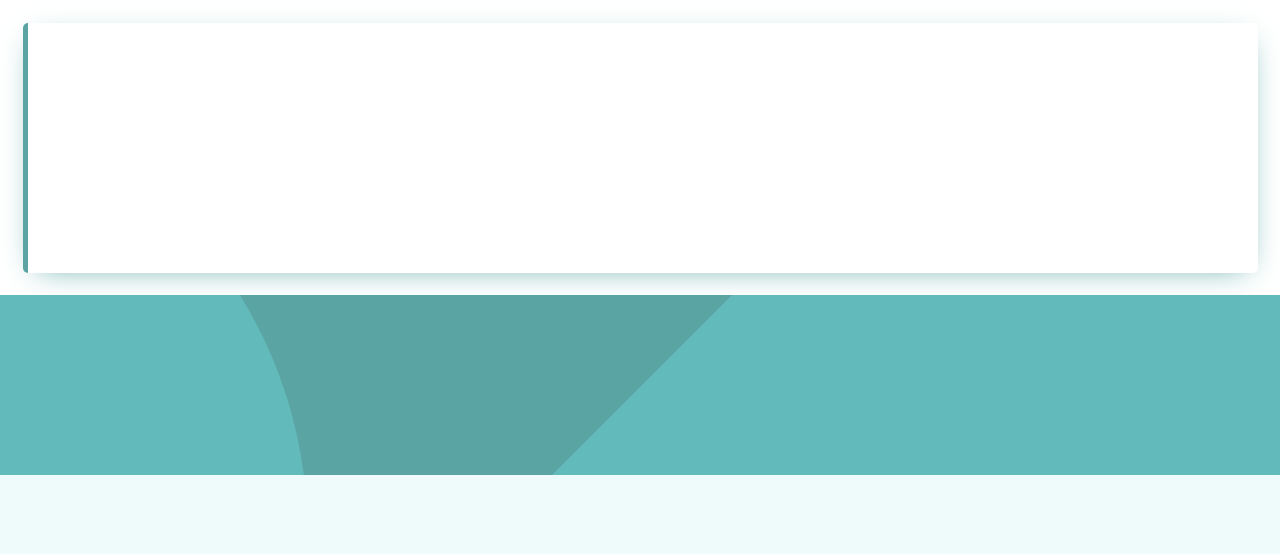
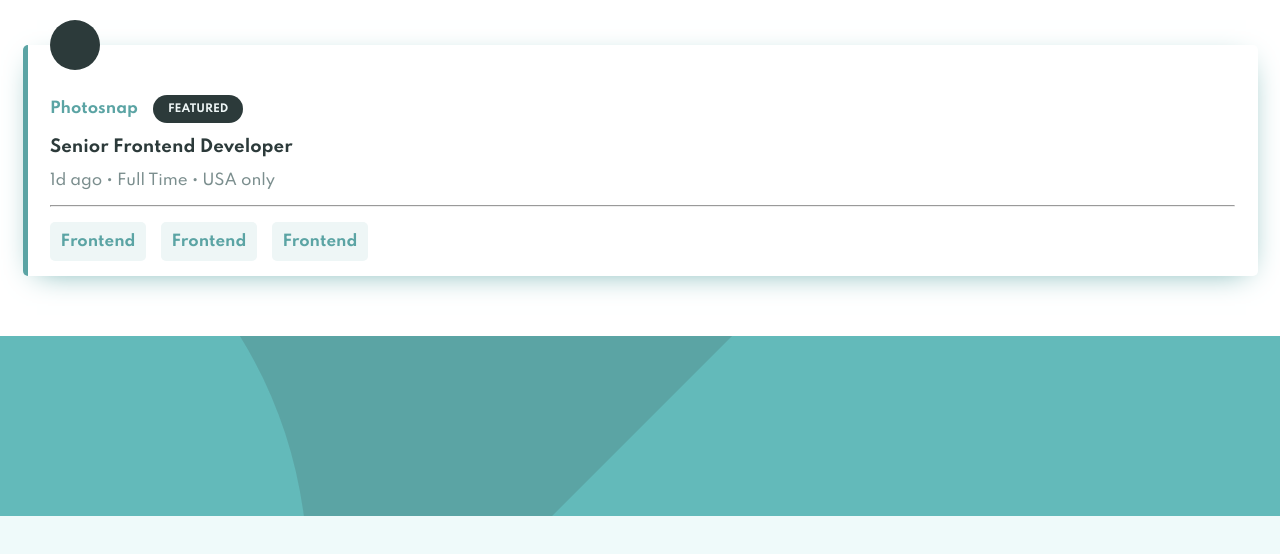
Before and after one commit to Lopez089/job-listing, a React (Create React App) app: page / in a window 1280 px wide. Shown: the top 554 px of the page. Built offline with nearby package versions, Linux system fonts and the light colour scheme.

Commit message:
componet cardjob

```diff
--- a/src/app.scss
+++ b/src/app.scss
@@ -8,6 +8,7 @@
   --Very-Dark-Grayish-Cyan: hsl(180, 14%, 20%);
   font-size: 15px;
   font-family: "Spartan", sans-serif;
+  --border-radius: 5px;
 }
 
 * {
@@ -25,6 +26,24 @@ html {
   }
 }
 
+.h2 {
+  font-size: 1rem;
+  font-weight: 700;
+  color: var(--Dark-Cyan);
+}
+
+.h2__tab-info {
+  @extend .h2;
+  font-size: 0.7rem;
+  color: var(--Light-Grayish-Cyan-Filter-Table);
+}
+
+.h1 {
+  font-size: 1.1rem;
+  font-weight: 700;
+  color: var(--Very-Dark-Grayish-Cyan);
+}
+
 .wrap {
-  padding: 1.5rem;
+  padding: 3rem 1.5rem;
 }
--- a/src/components/cardJob/cardJob.tsx
+++ b/src/components/cardJob/cardJob.tsx
@@ -1,7 +1,48 @@
 import React from "react";
 import "./cardjob.scss";
 
+import "../tab/tab-info.scss";
+import "../tab/tab-languaje.scss";
+
+const TabInfo = () => {
+  return (
+    <div className="tab-info-featured">
+      <h1 className="h2__tab-info">FEATURED</h1>
+    </div>
+  );
+};
+
+const TabLanguajes = () => {
+  return (
+    <div className="tab-languaje">
+      <h1 className="h2">Frontend</h1>
+    </div>
+  );
+};
+
 const CardJob = () => {
-  return <article className="card-job featured"></article>;
+  return (
+    <article className="card-job featured">
+      <div className="logo"></div>
+      <div className="wrapper-card">
+        <div className="row-card">
+          <h1 className="h2">Photosnap</h1>
+          <TabInfo />
+        </div>
+        <div className="row-card">
+          <h1 className="h1">Senior Frontend Developer</h1>
+        </div>
+        <div className="row-card">
+          <p className="info">1d ago &#8226; Full Time &#8226; USA only</p>
+        </div>
+        <div className="row-card">
+          <hr />
+        </div>
+        <div className="row-card">
+          <TabLanguajes /> <TabLanguajes /> <TabLanguajes />
+        </div>
+      </div>
+    </article>
+  );
 };
 export default CardJob;
--- a/src/components/cardJob/cardjob.scss
+++ b/src/components/cardJob/cardjob.scss
@@ -1,8 +1,37 @@
 .card-job {
-  height: 250px;
-  border-radius: 5px;
+  border-radius: var(--border-radius);
   box-shadow: 1px 7px 30px -13px var(--Dark-Cyan);
+  .logo {
+    background-color: var(--Very-Dark-Grayish-Cyan);
+    border-radius: 50px;
+    width: 50px;
+    height: 50px;
+    position: relative;
+    margin-left: 1.5rem;
+    top: -25px;
+  }
 }
+
+.info {
+  color: var(--Dark-Grayish-Cyan);
+  font-size: 1rem;
+  font-weight: 500;
+}
+.wrapper-card {
+  padding: 0rem 1.5rem;
+}
+
+.row-card {
+  margin: 0rem 0rem 1rem 0rem;
+  display: flex;
+  flex-wrap: wrap;
+  align-items: center;
+}
+
+hr {
+  width: 100%;
+}
+
 .featured {
   border-left: 5px solid var(--Dark-Cyan);
 }
--- /dev/null
+++ b/src/components/tab/tab-info.scss
@@ -0,0 +1,11 @@
+.tab-info-new {
+  background-color: var(--Dark-Cyan);
+  padding: 0.5rem 1rem;
+  border-radius: 20px;
+  margin: 0rem 1rem;
+}
+
+.tab-info-featured {
+  @extend .tab-info-new;
+  background-color: var(--Very-Dark-Grayish-Cyan);
+}
--- /dev/null
+++ b/src/components/tab/tab-languaje.scss
@@ -0,0 +1,6 @@
+.tab-languaje {
+  background-color: var(--Light-Grayish-Cyan-Filter-Table);
+  padding: 0.7rem;
+  border-radius: var(--border-radius);
+  margin: 0rem 1rem 1rem 0rem;
+}
```
